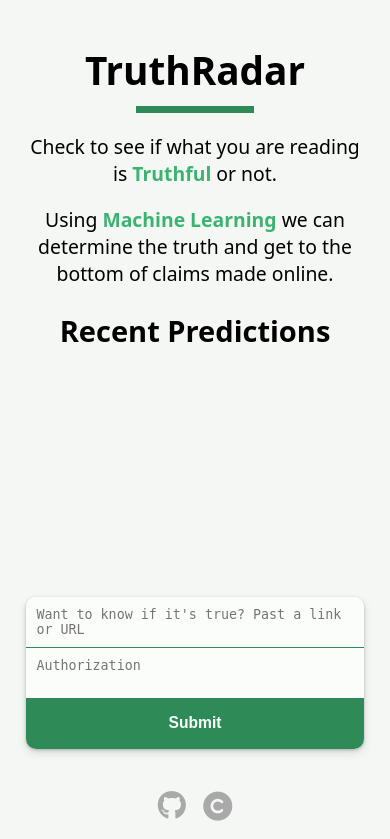
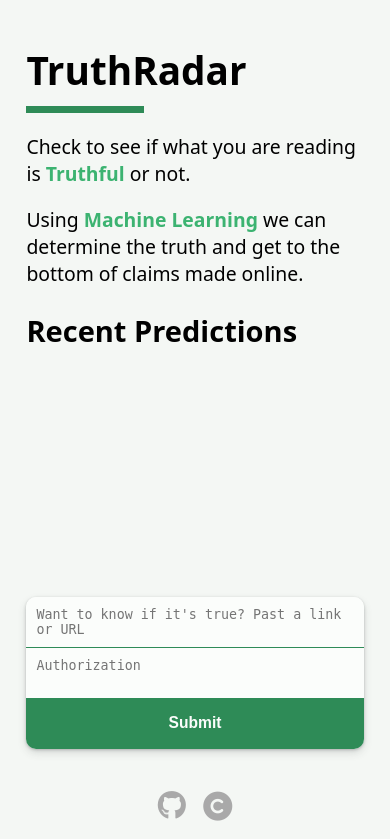
Before and after one commit to meyersa/truthradar, a Flask app: template templates/index.html in a window 390 px wide. Shown: the part 63-902 px from the top of the page. Run offline with Flask 3, Linux system fonts and the light colour scheme; the template is opened without the code that fills it, so the values that code supplies are empty; parts of the project's set-up code (start-up, migrations or seed data) failed here and were passed over; some libraries are stand-ins or nearby versions.

```diff
--- a/static/styles.css
+++ b/static/styles.css
@@ -4,6 +4,7 @@
   --lightgreen: mediumseagreen;
   --green: seagreen;
   --light: rgb(251, 253, 251);
+  --dark: rgb(227, 231, 227);
   --background: rgb(244, 247, 244);
   --grey: darkgrey;
 }
@@ -89,7 +90,6 @@ i:hover {
 @media (max-width: 480px) {
   h1 {
     font-size: 200%;
-    background: linear-gradient(var(--green) 0 7.5px, transparent 0) no-repeat bottom / 35% 7.5px;
     padding-bottom: 5%;
   }
   img.bannerImg {
@@ -100,7 +100,6 @@ i:hover {
   }
   section.banner {
     flex-direction: column;
-    text-align: center;
     margin: 1.5rem;
   }
 }
```
